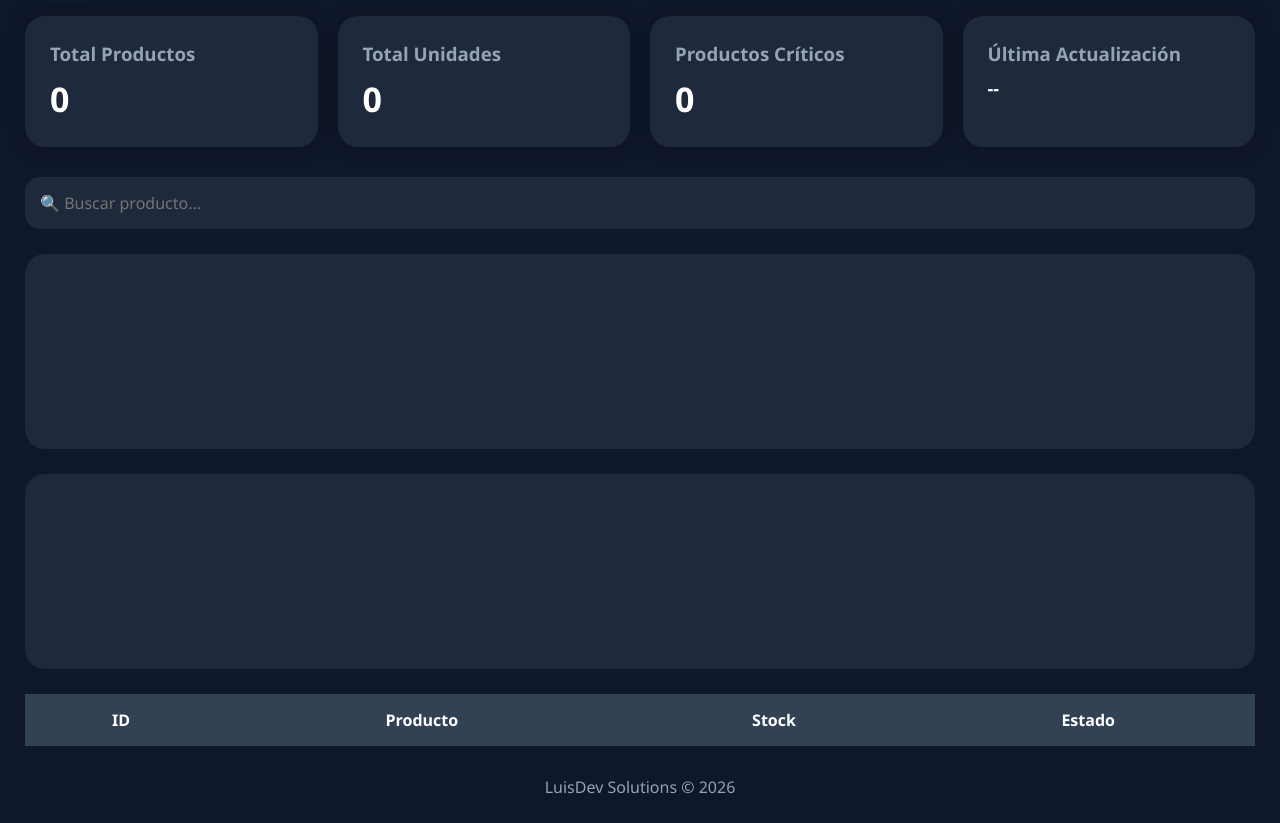
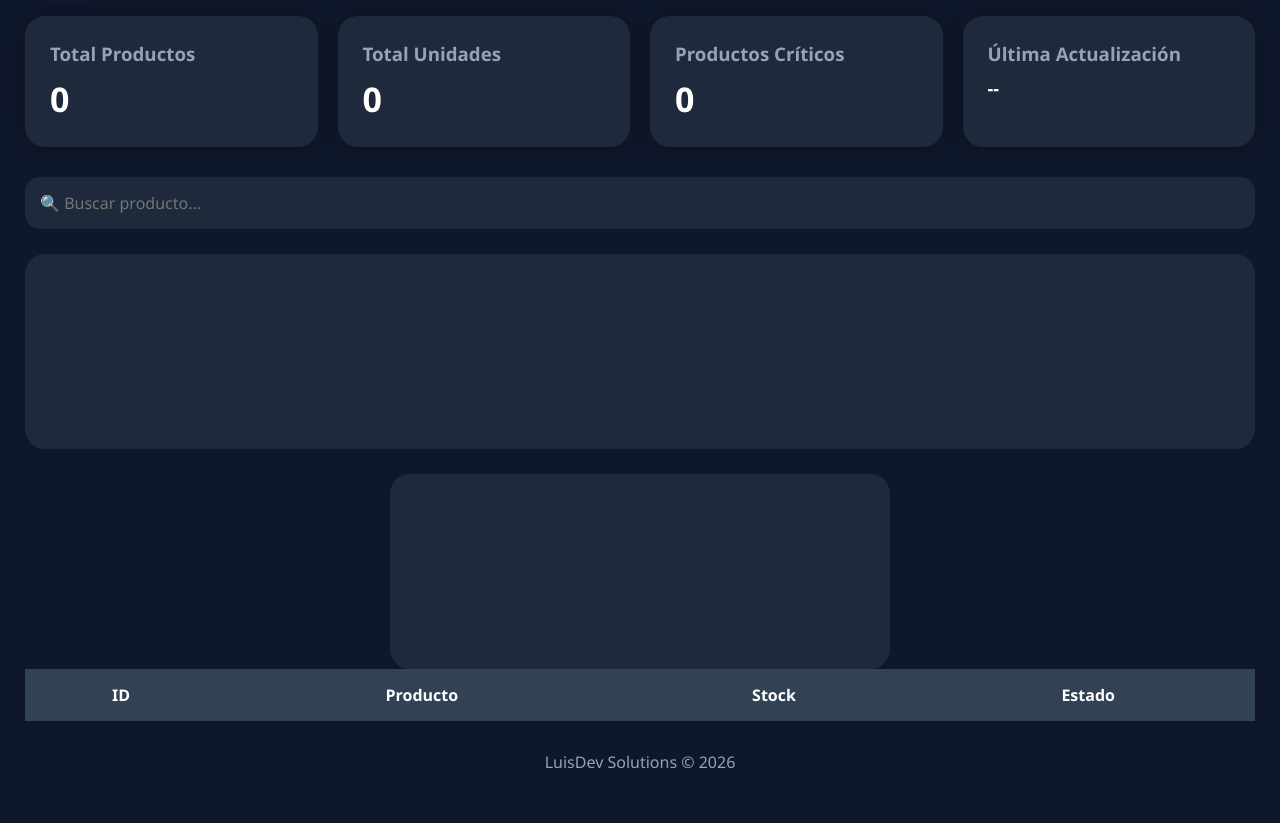
Before and after one commit to lmunozlabrin/inventario-ti-scl123, a plain HTML site: page index.html in a window 1280 px wide. Shown: the part 119-942 px from the top of the page. After the commit the page ends 917 px from the top, so only its background shows below. Drawn offline with nearby package versions, Linux system fonts and the light colour scheme; no server answers.

Commit message:
Restore index.html with original content

```diff
--- a/index.html
+++ b/index.html
@@ -1,3 +1,4 @@
+
 
 <!DOCTYPE html>
 <html lang="es">
@@ -266,8 +267,8 @@ placeholder="🔍 Buscar producto..."
 <canvas id="grafico"></canvas>
 </div>
 
-<div class="panel">
-<canvas id="graficoPie"></canvas>
+<div class="panel" style="max-width:500px;margin:auto;">
+    <canvas id="graficoPie"></canvas>
 </div>
 
 <table>
```
